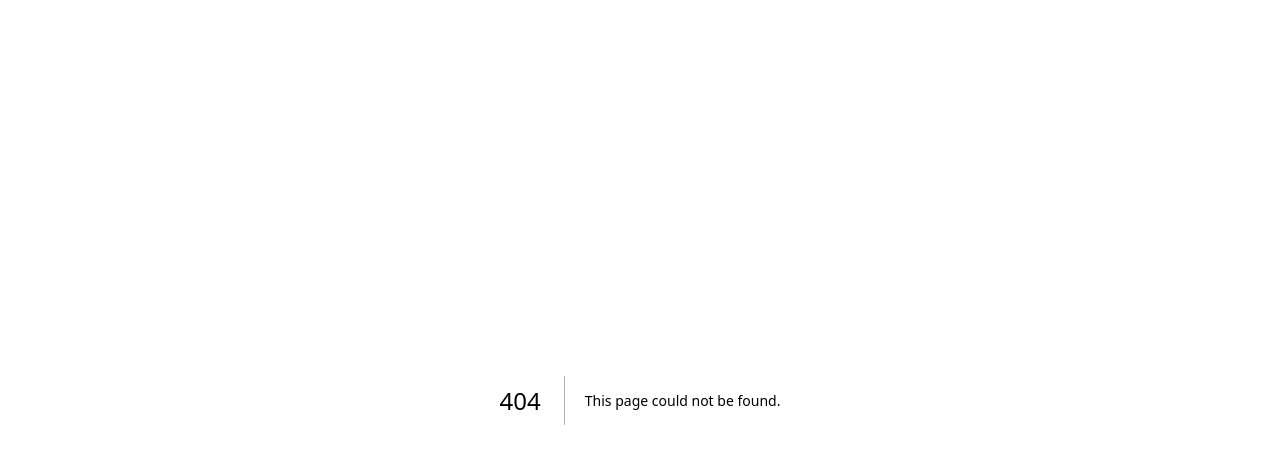
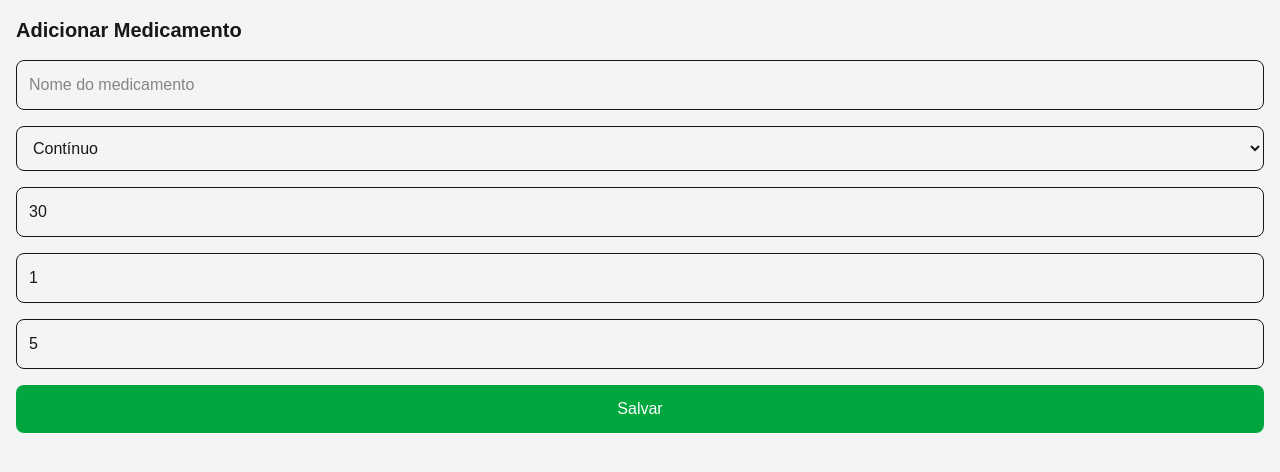
Before and after one commit to will10iam/med-control, a Next.js app: page /medicamentos/novo in a window 1280 px wide. Before the commit this address had no page. Shown: the top 472 px of the page. Built offline with nearby package versions, Linux system fonts and the light colour scheme; no server answers.

Commit message:
feat: setup inicial do projeto com Next.Js e Integração com o Firebase

```diff
--- a/package.json
+++ b/package.json
@@ -9,6 +9,7 @@
     "lint": "eslint"
   },
   "dependencies": {
+    "firebase": "^12.11.0",
     "next": "16.2.1",
     "react": "19.2.4",
     "react-dom": "19.2.4"
--- a/src/app/layout.tsx
+++ b/src/app/layout.tsx
@@ -27,7 +27,9 @@ export default function RootLayout({
 			lang="en"
 			className={`${geistSans.variable} ${geistMono.variable} h-full antialiased`}
 		>
-      <body className="min-h-full flex flex-col">{children}</body>
+			<body className="min-h-full flex flex-col" cz-shortcut-listen="true">
+				{children}
+			</body>
 		</html>
 	);
 }
--- /dev/null
+++ b/src/app/medicamentos/novo/page.tsx
@@ -0,0 +1,88 @@
+"use client";
+
+import { useState } from "react";
+import { addMedicamento } from "@/services/medicamentoService";
+
+import { useRouter } from "next/navigation";
+
+export default function NovoMedicamento() {
+	const [nome, setNome] = useState("");
+	const [tipo, setTipo] = useState<"contínuo" | "eventual">("contínuo");
+	const [quantidade, setQuantidade] = useState(30);
+	const [porDia, setPorDia] = useState(1);
+	const [alerta, setAlerta] = useState(5);
+
+	const router = useRouter();
+
+	async function handleSubmit(e: React.FormEvent) {
+		e.preventDefault();
+
+		await addMedicamento({
+			nome,
+			tipo,
+			quantidadePorCaixa: quantidade,
+			comprimidosPorDia: tipo === "contínuo" ? porDia : undefined,
+			estoqueAtual: quantidade,
+			alertaMinimo: alerta,
+			dataInicio: new Date().toISOString(),
+			createdAt: new Date().toISOString(),
+		});
+
+		alert("Medicamento cadastrado!");
+		router.push("/");
+	}
+
+	return (
+		<div className="min-h-screen bg-gray-100 p-4">
+			<h1 className="text-xl font-bold mb-4">Adicionar Medicamento</h1>
+
+			<form onSubmit={handleSubmit} className="space-y-4">
+				<input
+					placeholder="Nome do medicamento"
+					className="w-full p-3 rounded-lg border"
+					value={nome}
+					onChange={(e) => setNome(e.target.value)}
+				/>
+
+				<select
+					className="w-full p-3 rounded-lg border"
+					value={tipo}
+					onChange={(e) => setTipo(e.target.value as never)}
+				>
+					<option value="continuo">Contínuo</option>
+					<option value="eventual">Eventual</option>
+				</select>
+
+				<input
+					type="number"
+					placeholder="Comprimidos por caixa"
+					className="w-full p-3 rounded-lg border"
+					value={quantidade}
+					onChange={(e) => setQuantidade(Number(e.target.value))}
+				/>
+
+				{tipo === "contínuo" && (
+					<input
+						type="number"
+						placeholder="Comprimidos por dia"
+						className="w-full p-3 rounded-lg border"
+						value={porDia}
+						onChange={(e) => setPorDia(Number(e.target.value))}
+					/>
+				)}
+
+				<input
+					type="number"
+					placeholder="Alerta mínimo"
+					className="w-full p-3 rounded-lg border"
+					value={alerta}
+					onChange={(e) => setAlerta(Number(e.target.value))}
+				/>
+
+				<button className="w-full bg-green-600 text-white p-3 rounded-lg">
+					Salvar
+				</button>
+			</form>
+		</div>
+	);
+}
--- a/src/app/page.tsx
+++ b/src/app/page.tsx
@@ -1,65 +1,74 @@
-import Image from "next/image";
+"use client";
+
+import { useEffect, useState } from "react";
+import {
+	getMedicamentos,
+	subscribeMedicamentos,
+} from "@/services/medicamentoService";
+import { Medicamento } from "@/types/Medicamento";
+
+import { getStatus } from "@/utils/medicamentoUtils";
+
+import Link from "next/link";
 
 export default function Home() {
+	const [medicamentos, setMedicamentos] = useState<Medicamento[]>([]);
+
+	/* useEffect(() => {
+		async function fetchData() {
+			const data = await getMedicamentos();
+			console.log("DADOS:", data);
+			setMedicamentos(data as Medicamento[]);
+			console.log(medicamentos);
+		}
+		fetchData();
+	}, []); */
+
+	useEffect(() => {
+		const unsubscribe = subscribeMedicamentos((data: Medicamento[]) => {
+			setMedicamentos(data);
+		});
+
+		return () => unsubscribe();
+	}, []);
+
 	return (
-    <div className="flex flex-col flex-1 items-center justify-center bg-zinc-50 font-sans dark:bg-black">
-      <main className="flex flex-1 w-full max-w-3xl flex-col items-center justify-between py-32 px-16 bg-white dark:bg-black sm:items-start">
-        <Image
-          className="dark:invert"
-          src="/next.svg"
-          alt="Next.js logo"
-          width={100}
-          height={20}
-          priority
-        />
-        <div className="flex flex-col items-center gap-6 text-center sm:items-start sm:text-left">
-          <h1 className="max-w-xs text-3xl font-semibold leading-10 tracking-tight text-black dark:text-zinc-50">
-            To get started, edit the page.tsx file.
-          </h1>
-          <p className="max-w-md text-lg leading-8 text-zinc-600 dark:text-zinc-400">
-            Looking for a starting point or more instructions? Head over to{" "}
-            <a
-              href="https://vercel.com/templates?framework=next.js&utm_source=create-next-app&utm_medium=appdir-template-tw&utm_campaign=create-next-app"
-              className="font-medium text-zinc-950 dark:text-zinc-50"
+		<div className="min-h-screen bg-gray-100 p-4">
+			<h1 className="text-2xl font-bold mb-4">Medicamentos</h1>
+
+			<Link href="/medicamentos/novo">
+				<button className="fixed bottom-6 left-1/2 -translate-x-1/2 bg-green-600 text-white px-6 py-3 rounded-full shadow-lg">
+					+ Adicionar Medicamento
+				</button>
+			</Link>
+
+			<div className="space-y-3">
+				{medicamentos.map((med) => {
+					const status = getStatus(med.estoqueAtual, med.alertaMinimo);
+
+					return (
+						<div
+							key={med.id}
+							className="bg-white p-4 rounded-xl shadow flex justify-between items-center"
 						>
-              Templates
-            </a>{" "}
-            or the{" "}
-            <a
-              href="https://nextjs.org/learn?utm_source=create-next-app&utm_medium=appdir-template-tw&utm_campaign=create-next-app"
-              className="font-medium text-zinc-950 dark:text-zinc-50"
+							<div>
+								<p className="font-semibold text-lg">{med.nome}</p>
+								<p className="text-gray-500">{med.estoqueAtual} comprimidos</p>
+							</div>
+
+							<span
+								className={`px-3 py-1 rounded-full text-sm font-medium ${status === "ok" ? "bg-green-100 text-green-700" : status === "acabando" ? "bg-yellow-100 text-yellow-700" : "bg-red-100 text-red-700"}`}
 							>
-              Learning
-            </a>{" "}
-            center.
-          </p>
+								{status === "ok"
+									? "OK"
+									: status === "acabando"
+										? "Acabando"
+										: "Acabou"}
+							</span>
 						</div>
-        <div className="flex flex-col gap-4 text-base font-medium sm:flex-row">
-          <a
-            className="flex h-12 w-full items-center justify-center gap-2 rounded-full bg-foreground px-5 text-background transition-colors hover:bg-[#383838] dark:hover:bg-[#ccc] md:w-[158px]"
-            href="https://vercel.com/new?utm_source=create-next-app&utm_medium=appdir-template-tw&utm_campaign=create-next-app"
-            target="_blank"
-            rel="noopener noreferrer"
-          >
-            <Image
-              className="dark:invert"
-              src="/vercel.svg"
-              alt="Vercel logomark"
-              width={16}
-              height={16}
-            />
-            Deploy Now
-          </a>
-          <a
-            className="flex h-12 w-full items-center justify-center rounded-full border border-solid border-black/[.08] px-5 transition-colors hover:border-transparent hover:bg-black/[.04] dark:border-white/[.145] dark:hover:bg-[#1a1a1a] md:w-[158px]"
-            href="https://nextjs.org/docs?utm_source=create-next-app&utm_medium=appdir-template-tw&utm_campaign=create-next-app"
-            target="_blank"
-            rel="noopener noreferrer"
-          >
-            Documentation
-          </a>
+					);
+				})}
 			</div>
-      </main>
 		</div>
 	);
 }
--- /dev/null
+++ b/src/lib/firebase.ts
@@ -0,0 +1,15 @@
+import { initializeApp } from "firebase/app";
+import { getFirestore } from "firebase/firestore";
+
+const firebaseConfig = {
+	apiKey: process.env.NEXT_PUBLIC_FIREBASE_API_KEY,
+	authDomain: process.env.NEXT_PUBLIC_FIREBASE_AUTH_DOMAIN,
+	projectId: process.env.NEXT_PUBLIC_FIREBASE_PROJECT_ID,
+	storageBucket: process.env.NEXT_PUBLIC_FIREBASE_STORAGE_BUCKET,
+	messagingSenderId: process.env.NEXT_PUBLIC_FIREBASE_MESSAGING_SENDER_ID,
+	appId: process.env.NEXT_PUBLIC_FIREBASE_APP_ID,
+};
+
+const app = initializeApp(firebaseConfig);
+
+export const db = getFirestore(app);
--- /dev/null
+++ b/src/services/medicamentoService.ts
@@ -0,0 +1,73 @@
+import { db } from "@/lib/firebase";
+import {
+	collection,
+	addDoc,
+	doc,
+	updateDoc,
+	getDocs,
+	onSnapshot,
+} from "firebase/firestore";
+import { Medicamento } from "@/types/Medicamento";
+
+export async function addMedicamento(data: Medicamento) {
+	try {
+		const docRef = await addDoc(collection(db, "medicamentos"), {
+			...data,
+		});
+
+		return docRef.id;
+	} catch (error) {
+		console.error("Erro ao adicionar medicamento:", error);
+	}
+}
+
+export async function getMedicamentos() {
+	try {
+		const querySnapshot = await getDocs(collection(db, "medicamentos"));
+
+		console.log("DOCS:", querySnapshot.docs);
+
+		const medicamentos = querySnapshot.docs.map((doc) => ({
+			id: doc.id,
+			...doc.data(),
+		}));
+
+		return medicamentos;
+	} catch (error) {
+		console.error("Erro ao buscar medicamentos:", error);
+		return [];
+	}
+}
+
+export function subscribeMedicamentos(callback: any) {
+	const unsubscribe = onSnapshot(collection(db, "medicamentos"), (snapshot) => {
+		const data = snapshot.docs.map((doc) => ({
+			id: doc.id,
+			...doc.data(),
+		}));
+
+		callback(data);
+	});
+
+	return unsubscribe;
+}
+
+export async function atualizarEstoque(id: string, novoEstoque: number) {
+	const ref = doc(db, "medicamentos", id);
+
+	await updateDoc(ref, {
+		estoqueAtual: novoEstoque,
+	});
+}
+
+export async function usarComprimido(id: string, estoqueAtual: number) {
+	await atualizarEstoque(id, Math.max(estoqueAtual - 1, 0));
+}
+
+export async function adicionarCaixa(
+	id: string,
+	estoqueAtual: number,
+	quantidadePorCaixa: number,
+) {
+	await atualizarEstoque(id, estoqueAtual + quantidadePorCaixa);
+}
--- /dev/null
+++ b/src/types/Medicamento.ts
@@ -0,0 +1,16 @@
+export type Medicamento = {
+	id?: string;
+
+	nome: string;
+	tipo: "contínuo" | "eventual";
+
+	quantidadePorCaixa: number;
+
+	comprimidosPorDia?: number;
+	dataInicio?: string;
+
+	estoqueAtual: number;
+	alertaMinimo: number;
+
+	createdAt: string;
+};
--- /dev/null
+++ b/src/utils/medicamentoUtils.ts
@@ -0,0 +1,23 @@
+export function calcularDuracao(quantidade: number, porDia: number) {
+	return quantidade / porDia;
+}
+
+export function calcularDiasRestantes(dataInicio: string, duracao: number) {
+	const inicio = new Date(dataInicio);
+	const hoje = new Date();
+
+	const diffTime = hoje.getTime() - inicio.getTime();
+	const diasPassados = Math.floor(diffTime / (1000 * 60 * 60 * 24));
+
+	return duracao - diasPassados;
+}
+
+export function getStatus(estoque: number, alerta: number) {
+	if (estoque <= 0) return "acabou";
+	if (estoque <= alerta) return "acabando";
+	return "ok";
+}
+
+export function precisaNotificar(estoque: number, alerta: number) {
+	return estoque <= alerta;
+}
```
Also changed, not shown: 1 other file (tests, documents, lock files or other folders). Lines whose indentation alone changed are shown as unchanged.
